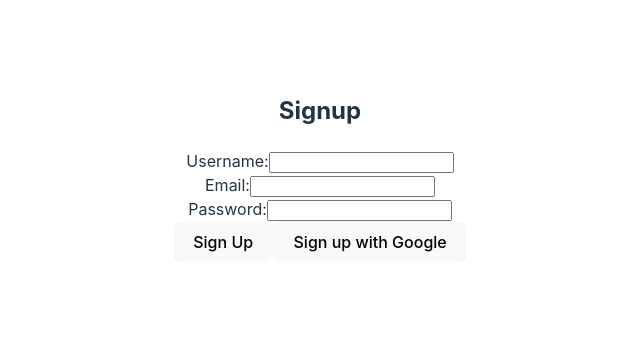
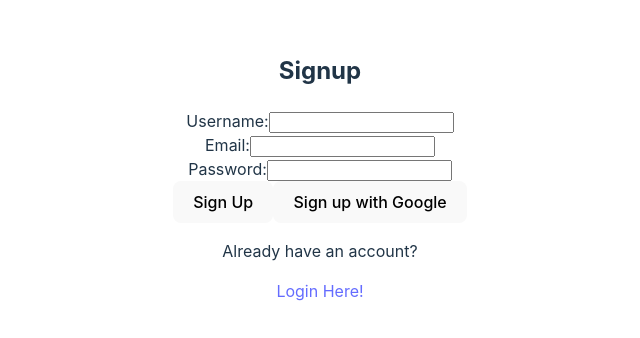
Before and after one commit to james-tierney/lovinglegacyRework, a React (Vite) app in the folder client/livingMemoire/: page /signUp in a window 1280 px wide. Shown: the part 232-570 px from the top of the page, without its empty margins (320-960 px from the left). Built offline with nearby package versions, Linux system fonts and the light colour scheme; no server answers.

Commit message:
Script commit at 2024-03-16 21:02:07

```diff
--- a/client/livingMemoire/src/components/SignUp.jsx
+++ b/client/livingMemoire/src/components/SignUp.jsx
@@ -1,5 +1,5 @@
 import React, { useContext, useState } from 'react';
-import { useNavigate } from 'react-router-dom';
+import { Link, useNavigate } from 'react-router-dom';
 import { getAuth, signInWithPopup, GoogleAuthProvider, createUserWithEmailAndPassword, updateProfile, signInWithEmailAndPassword} from 'firebase/auth';
 import axios from 'axios';
 import { AuthContext } from '../context/AuthProvider';
@@ -58,46 +58,6 @@
 
 
 
-
-//  const handleSubmit = async (formData) => {
-//     try {
-//       console.log("form data ", formData);
-//       // Customize signup logic using Clerk client APIs
-//       const user = ''; //await client.signUp(formData);
-
-//       // Access user data from the returned user object
-//       const { username } = user;
-
-//       // Make your existing API call to create the profile
-//       const urlSearchParams = new URLSearchParams(window.location.search);
-//       const qrCodeId = urlSearchParams.get('qr_id');
-
-//       const response = await fetch('http://localhost:3001/createProfile', {
-//         method: 'POST',
-//         headers: {
-//           'Content-Type': 'application/json',
-//         },
-//         body: JSON.stringify({
-//           ...formData,
-//           qrCodeId: qrCodeId,
-//         }),
-//       });
-
-//       if (response.ok) {
-//         const result = await response.json();
-//         const profile = result.profile;
-
-//         // Redirect to the user's profile page
-//         navigate(`/userProfile?username=${profile.username}`);
-//       } else if (response.status === 409) {
-//         console.error("Username already taken");
-//       } else {
-//         console.error('Signup failed');
-//       }
-//     } catch (error) {
-//       console.error('Error during signup:', error);
-//     }
-//   };
 
 const handleSubmit = async (e) => {
     e.preventDefault();
@@ -232,6 +192,10 @@
           <button type="submit">Sign Up</button>
           <button onClick={signUpWithGoogle}>Sign up with Google</button>
         </div>
+        <div>
+          <p>Already have an account?</p>
+          <Link to="/login">Login Here!</Link>
+        </div>
       </form>
     </div>
   );
```
